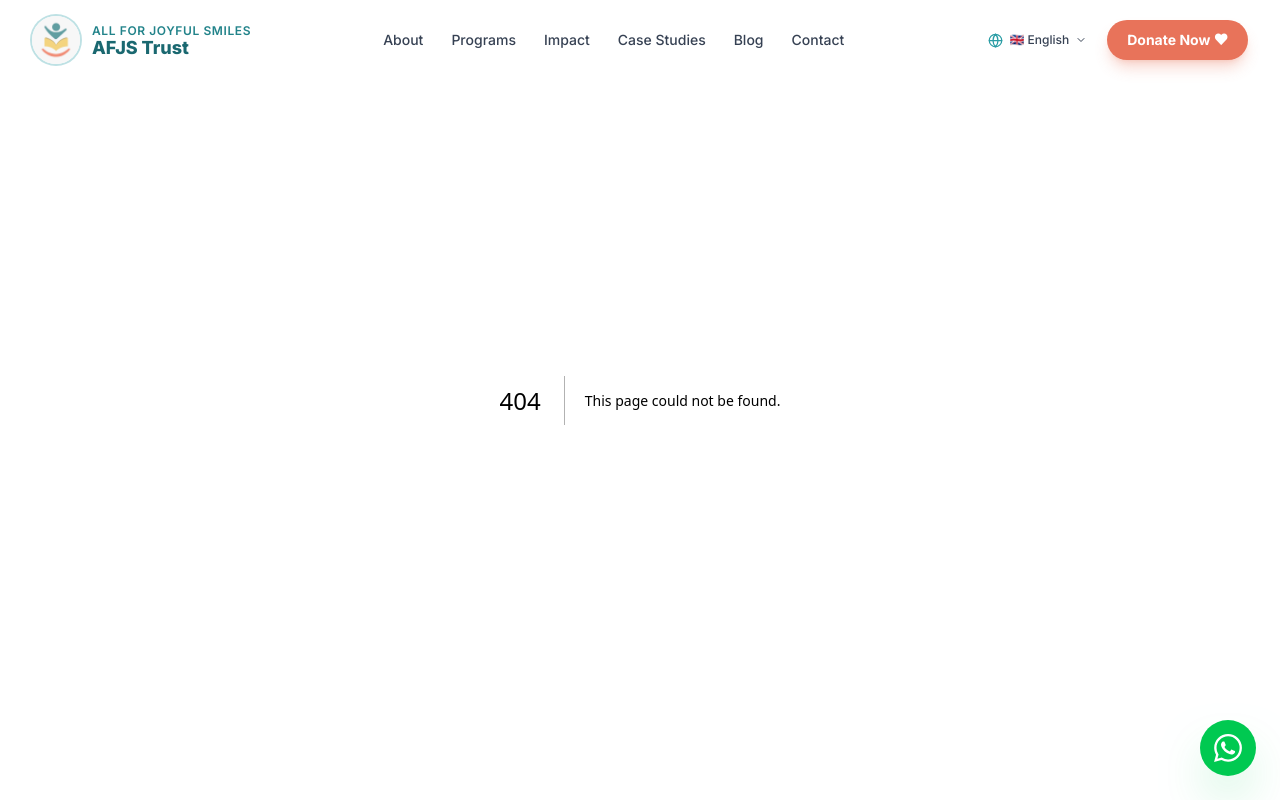
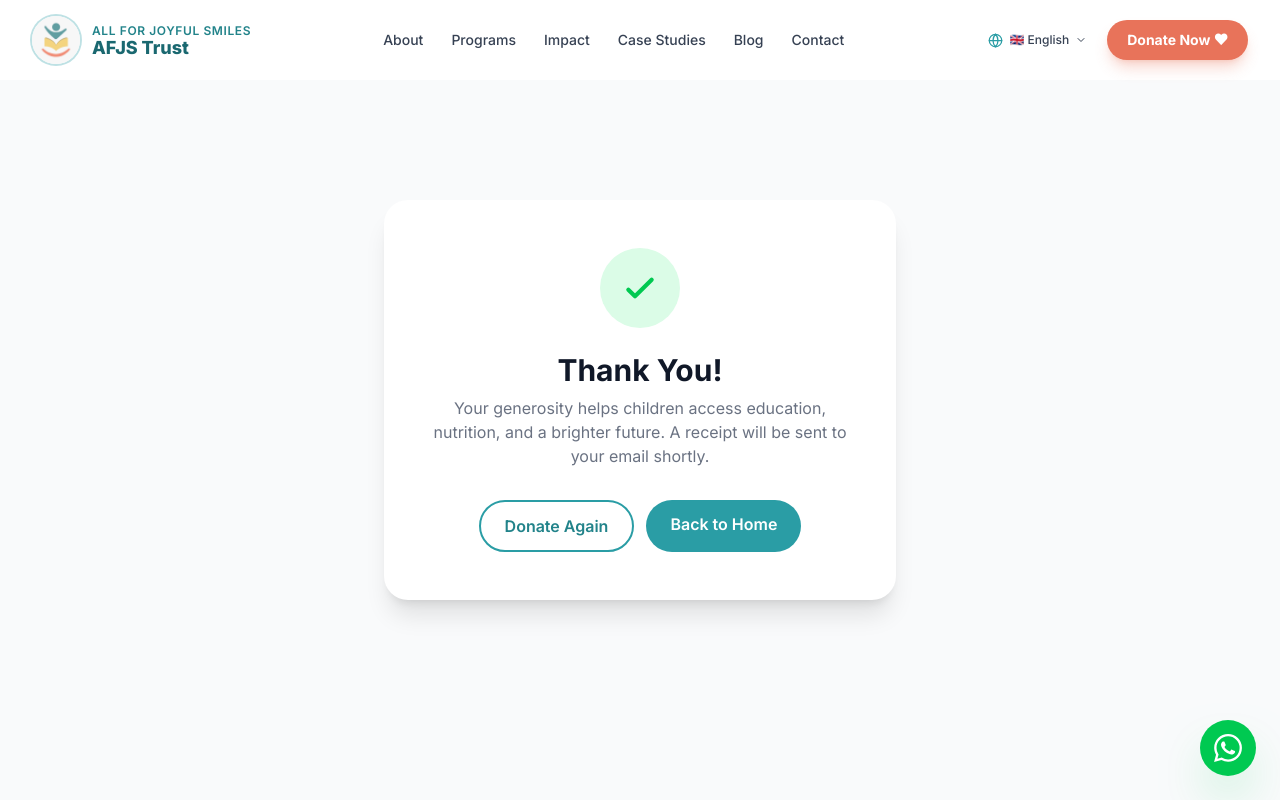
Before and after one commit to VarunGonzy/afjs-web, a Next.js app: page /donate/thank-you in a window 1280 px wide. Before the commit this address had no page. Shown: the top 800 px of the page. Built offline with nearby package versions, Linux system fonts and the light colour scheme.

Commit message:
feat: add donation thank-you page with amount confirmation

```diff
--- /dev/null
+++ b/app/donate/thank-you/page.tsx
@@ -0,0 +1,61 @@
+"use client";
+
+import { useSearchParams } from "next/navigation";
+import Link from "next/link";
+import { Suspense } from "react";
+
+function ThankYouContent() {
+  const params = useSearchParams();
+  const amount = params.get("amount");
+  const formatted = amount
+    ? `₹${parseInt(amount).toLocaleString("en-IN")}`
+    : null;
+
+  return (
+    <main className="min-h-screen flex items-center justify-center bg-gray-50 px-4">
+      <div className="bg-white rounded-3xl shadow-xl p-8 md:p-12 max-w-lg w-full text-center">
+        {/* Checkmark */}
+        <div className="flex items-center justify-center w-20 h-20 rounded-full bg-green-100 mx-auto mb-6">
+          <svg className="w-10 h-10 text-green-500" fill="none" viewBox="0 0 24 24" stroke="currentColor" strokeWidth={2.5}>
+            <path strokeLinecap="round" strokeLinejoin="round" d="M5 13l4 4L19 7" />
+          </svg>
+        </div>
+
+        <h1 className="text-3xl font-bold text-gray-900 mb-2">
+          Thank You!
+        </h1>
+        {formatted && (
+          <p className="text-xl text-teal-600 font-semibold mb-4">
+            Your donation of {formatted} was successful.
+          </p>
+        )}
+        <p className="text-gray-500 mb-8">
+          Your generosity helps children access education, nutrition, and a brighter future. A receipt will be sent to your email shortly.
+        </p>
+
+        <div className="flex flex-col sm:flex-row gap-3 justify-center">
+          <Link
+            href="/donate"
+            className="px-6 py-3 rounded-full border-2 border-teal-500 text-teal-600 font-semibold hover:bg-teal-50 transition-colors"
+          >
+            Donate Again
+          </Link>
+          <Link
+            href="/"
+            className="px-6 py-3 rounded-full bg-teal-500 text-white font-semibold hover:bg-teal-600 transition-colors"
+          >
+            Back to Home
+          </Link>
+        </div>
+      </div>
+    </main>
+  );
+}
+
+export default function ThankYouPage() {
+  return (
+    <Suspense>
+      <ThankYouContent />
+    </Suspense>
+  );
+}
```
